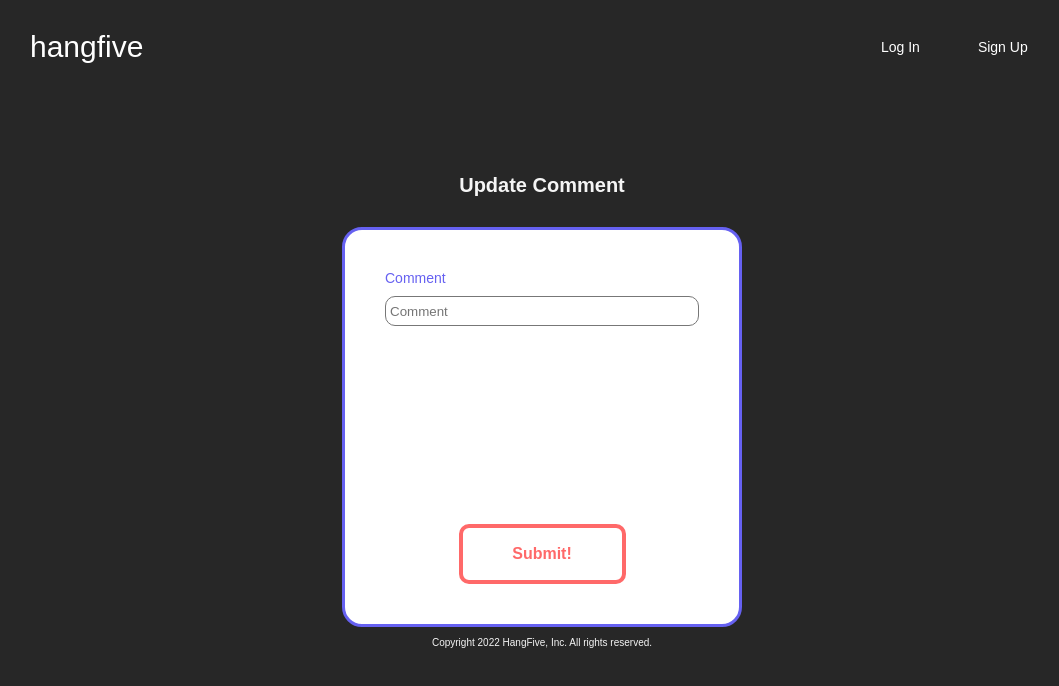
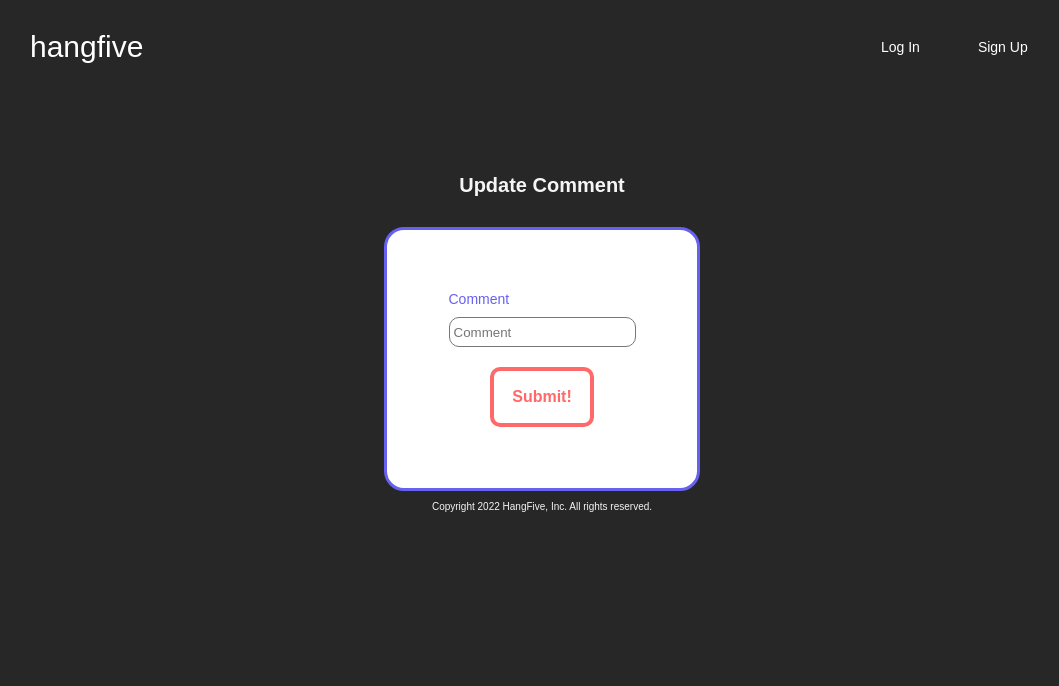
Before and after one commit to bluesnake0818/personality-test-react, a React (Create React App) app: page /personalities/1/edit in a window 1280 px wide. Shown: the top 686 px of the page, without its empty margins (98-1157 px from the left). Built offline with nearby package versions, Linux system fonts and the light colour scheme; no server answers.

Commit message:
resize edit form

```diff
--- a/src/pages/EditPersonality/EditPersonality.module.css
+++ b/src/pages/EditPersonality/EditPersonality.module.css
@@ -7,9 +7,9 @@
 
 .form {
   margin-top: 1rem;
-  min-height: 40rem;
-  width: 40rem;
-  padding: 3rem;
+  min-height: 25rem;
+  min-width: 30rem;
+  padding: 5%;
   display: flex;
   flex-direction: column;
   justify-content: space-between;
```
